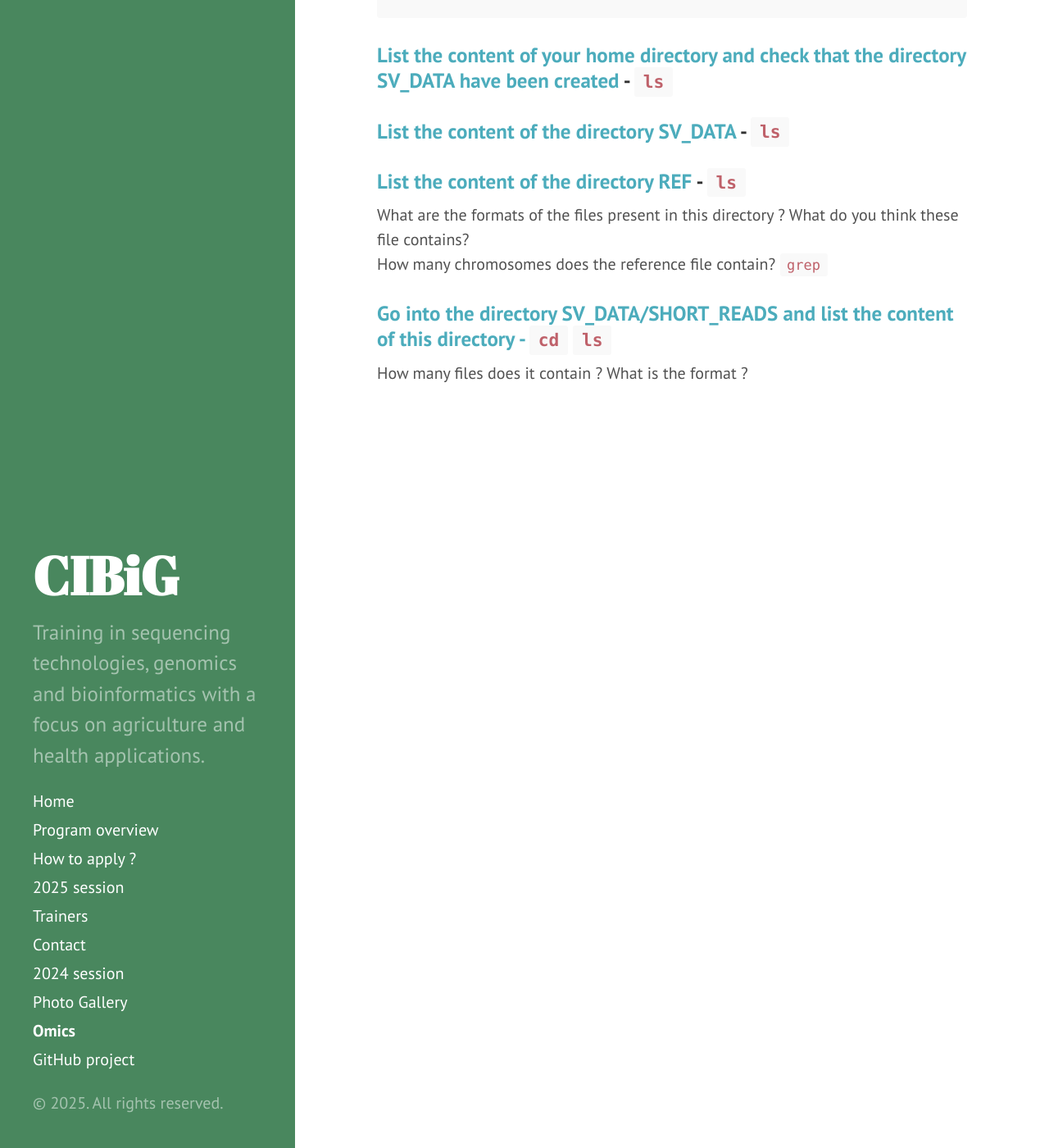
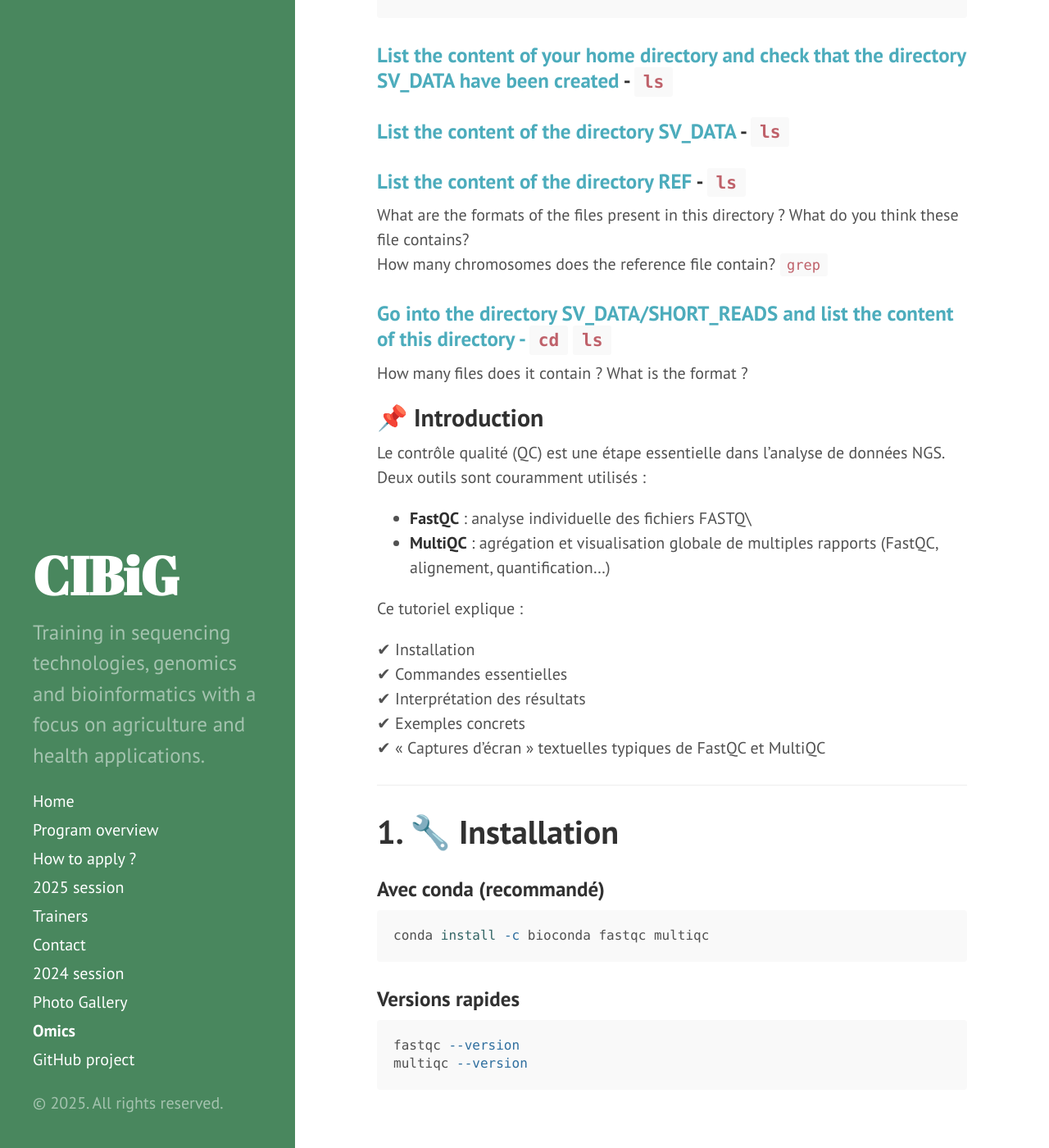
Before and after one commit to wave-centre/cibig, a Jekyll site: the page built from docs/omics.md, in a window 1280 px wide and 1400 px high, scrolled down 951 px. Shown: the whole window at 82% size. Built offline with Jekyll 4.4.1, drawn with Linux system fonts in a browser that asks for light colours.

Commit message:
Add introduction and installation instructions for QC tools
Added an introduction section for quality control in NGS analysis, detailing tools and installation instructions.

````diff
--- a/docs/omics.md
+++ b/docs/omics.md
@@ -44,3 +44,38 @@ How many chromosomes does the reference file contain? `grep`
 
 ### <span style="color: #4CACBC;"> Go into the directory SV_DATA/SHORT_READS and list the content of this directory - `cd` `ls`</span>
 How many files does it contain ? What is the format ?
+
+## 📌 Introduction
+
+Le contrôle qualité (QC) est une étape essentielle dans l'analyse de
+données NGS.\
+Deux outils sont couramment utilisés :
+
+-   **FastQC** : analyse individuelle des fichiers FASTQ\
+-   **MultiQC** : agrégation et visualisation globale de multiples
+    rapports (FastQC, alignement, quantification...)
+
+Ce tutoriel explique :
+
+✔ Installation\
+✔ Commandes essentielles\
+✔ Interprétation des résultats\
+✔ Exemples concrets\
+✔ « Captures d'écran » textuelles typiques de FastQC et MultiQC
+
+------------------------------------------------------------------------
+
+# 1. 🔧 Installation
+
+### Avec conda (recommandé)
+
+``` bash
+conda install -c bioconda fastqc multiqc
+```
+
+### Versions rapides
+
+``` bash
+fastqc --version
+multiqc --version
+```
````
